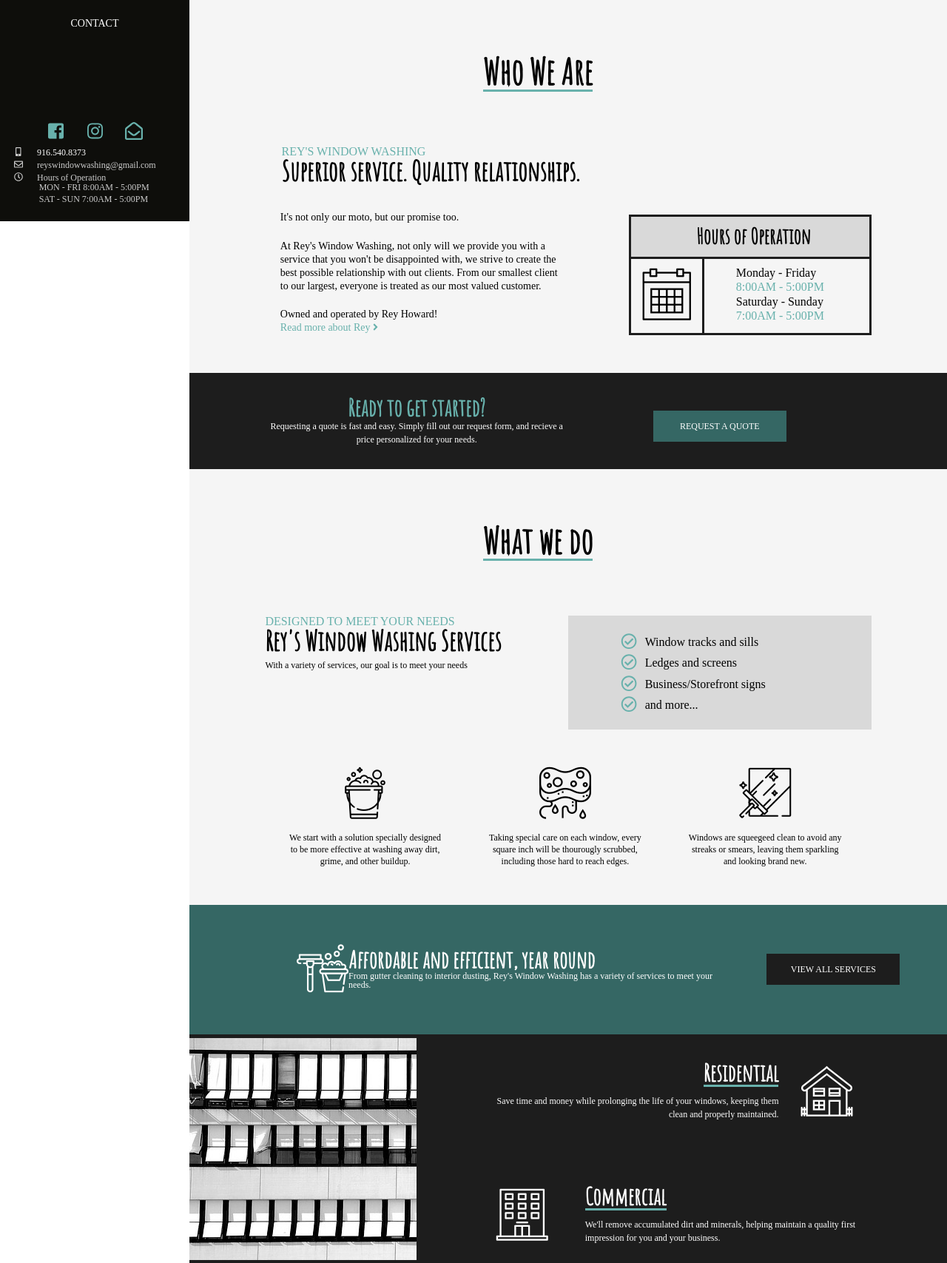
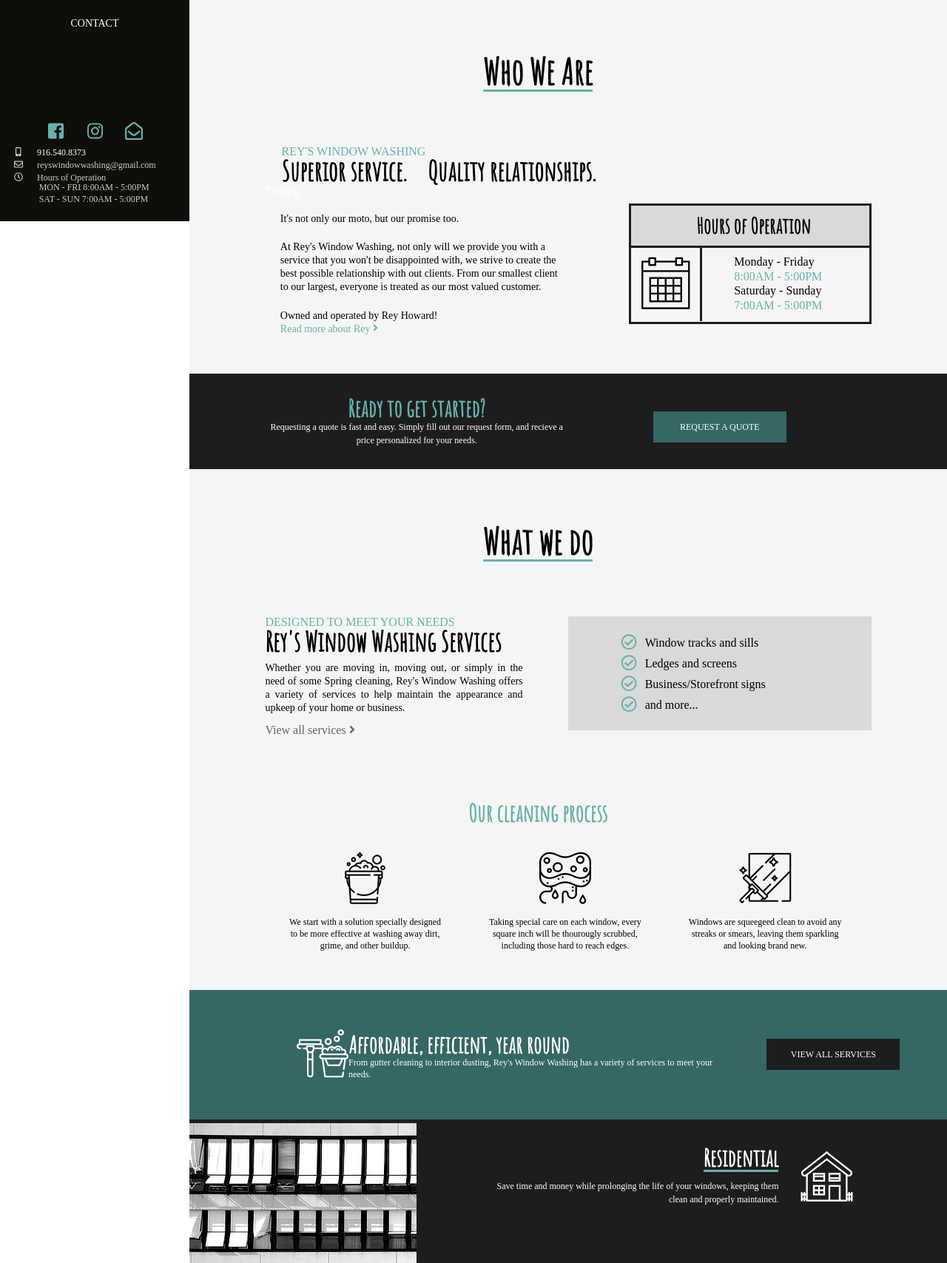
Before and after one commit to adriennekarnoski/reys_window_washing, a Flask app: page / in a window 1280 px wide. Shown: the part 501-2208 px from the top of the page at 74% size. Run offline with Flask 2, Linux system fonts and the light colour scheme; some libraries are stand-ins or nearby versions; some web fonts are replaced.

Commit message:
fixing a couple things

```diff
--- a/static/base.css
+++ b/static/base.css
@@ -1,5 +1,12 @@
 
 /*base.css: Classes to control the general style of elements throughout the site*/
+
+
+input {
+    -webkit-appearance: none;
+    -moz-appearance: none;
+    appearance: none;
+}
 
 /*background colors*/
 
@@ -78,7 +85,7 @@
 }
 
 .sub_heading {
-    font-size: 0.8em;
+    font-size: 1em;
     text-transform: uppercase;
 }
 
@@ -89,7 +96,7 @@
 
 .tiny_heading {
     display: block;
-    font-size: 0.7em;
+    font-size: 0.9em;
     text-transform: uppercase;
 }
 
@@ -119,6 +126,16 @@
     text-align: center;
 }
 
+.text_center_mobile {
+    text-align: center;
+}
+
+@media screen and (min-width: 640px) {
+    .text_center_mobile {
+        text-align: left;
+    }
+}
+
 .text_right {
     text-align: right;
 }
@@ -140,12 +157,17 @@
     color: #1d1d1d;
 }
 
+.text_med_gray {
+    color: #666666;
+}
+
 .text_light_gray {
     color: #d9d9d9;
 }
 
 p {
     font-size: 12px;
+    line-height: 16px;
 }
 
 a {
--- a/static/layout.css
+++ b/static/layout.css
@@ -194,6 +194,24 @@
     }
 }
 
+.desktop_show {
+    display: none;
+}
+
+.mobile_show {
+    display: inline-block;
+}
+
+@media screen and (min-width: 640px) {
+    .desktop_show {
+        display: inline-block;
+    }
+
+    .mobile_show {
+        display: none;
+    }
+}
+
 /*home*/
 
 .home_background {
@@ -221,16 +239,16 @@
 
 @media screen and (min-width: 640px) {
     .grid_square .grid_small {
-        width: 22%;
+        width: calc(22% - 3px);
         padding: 4%;
         display: inline-block;
+        border-right: solid #1d1d1d 3px;
     }
 
     .grid_square .grid_big {
-        width: calc(62% - 3px);
+        width: 62%;
         padding: 4%;
         display: inline-block;
-        border-left: solid #1d1d1d 3px;
     }
 }
 
--- a/static/text.css
+++ b/static/text.css
@@ -35,11 +35,16 @@
     padding-left: 0%;
 }
 
+.introduction h3 {
+    display: inline-block;
+}
+
 .introduction p {
     padding-left: 0%;
     padding-top: 5%;
     font-size: 14px;
     line-height: 18px;
+    text-align: justify;
 }
 
 .introduction p a {
@@ -51,14 +56,27 @@
     .introduction h2, .introduction h3 {
         padding-left: 3%;
     }
+    .introduction h3 {
+        display: inline;
+    }
 
     .introduction p  {
         padding-left: 5%;
+        text-align: left;
     }
 }
 
 .request_container p {
     font-size: 12px;
+    line-height: 18px;
+}
+
+.home_services p {
+    width: 80%;
+    margin: auto;
+    text-align: justify;
+    padding-bottom: 3%;
+    font-size: 14px;
     line-height: 18px;
 }
 
@@ -74,11 +92,25 @@
     padding-bottom: 15%;
 }
 
+.process_icons h2 {
+    padding: 10%;
+}
+
 @media screen and (min-width: 640px) {
+    .home_services p {
+        width: 85%;
+        margin: 0%;
+        text-align: justify;
+    }
+
     .process_icons p {
         padding-bottom: 0%;
         font-size: 12px;
         line-height: 16px;
+    }
+
+    .process_icons h2 {
+        padding: 5%;
     }
 }
 
@@ -122,19 +154,26 @@
 .numbers h4 {
     display: inline-block;
     border: solid #68b1ac 2px;
-    padding: 6px 20px;
+    padding: 6px 18px;
     border-radius: 50%;
     margin: 20px 10px;
 }
 
 .numbers h5 {
-    width: 200px;
+    width: 230px;
+    text-align: center;
     display: inline-block;
     font-family: 'Amatic SC';
     font-size: 2em;
     font-weight: bolder;
     padding-top: 4%;
     border-bottom: solid #d9d9d9 3px;
+}
+
+.numbers_description p {
+    font-size: 14px;
+    line-height: 18px;
+    text-align: justify;
 }
 
 .numbers p {
@@ -146,8 +185,12 @@
 }
 
 @media screen and (min-width: 640px) {
+    .numbers h4 {
+        padding: 6px 20px;
+    }
 
     .numbers h5 {
+        text-align: left;
         border-bottom: none;
     }
 
@@ -268,11 +311,19 @@
     padding-top: 4%;
 }
 
+.referral article p {
+    margin-top: 3%;
+}
+
 @media screen and (min-width: 640px) {
     .military i {
         display: inline-block;
         padding-top: 25%;
         padding-left: 10%;
+    }
+
+    .referral article p {
+        margin-top: 0%;
     }
 }
 
@@ -366,7 +417,7 @@
 .sent_icon i {
     display: inline-block;
     font-size: 7em;
-    padding: 30% 0%;
+    padding: 25% 0%;
 }
 
 @media screen and (min-width: 640px) {
--- a/templates/home.html
+++ b/templates/home.html
@@ -18,9 +18,11 @@
         </article>
         <article class="one left">
             <h2 class="sub_heading text_teal">Rey's Window Washing</h2>
-            <h3 class="heading">Superior service. Quality relationships.</h3>
+            <h3 class="heading">Superior service. </h3>
+            <h3 class="heading">Quality relationships.</h3>
         </article>
         <article class="two_even left">
+            <a href="instagram://user?username=reyswindowwashing">Testing</a>
             <p>It's not only our moto, but our promise too.</p>
             <p>At Rey's Window Washing, not only will we provide you with a service that you won't be disappointed with, we strive to create the best possible relationship with out clients. From our smallest client to our largest, everyone is treated as our most valued customer.</p>
             <p>Owned and operated by Rey Howard! <a href="{{ url_for('about') }}" class="text_teal">Read more about Rey <i class="fas fa-angle-right"></i></a></p>
@@ -56,10 +58,12 @@
         <article class="one left text_center">
             <h1 class="big_heading">What we do</h1>
         </article>
-        <article class="two_even left">
+        <article class="two_even left text_center_mobile">
             <h2 class="sub_heading text_teal">Designed to meet your needs</h2>
             <h3 class="heading">Rey's Window Washing Services</h3>
-            <p>With a variety of services, our goal is to meet your needs</p> </article>
+            <p>Whether you are moving in, moving out, or simply in the need of some Spring cleaning, Rey's Window Washing offers a variety of services to help maintain the appearance and upkeep of your home or business.</p>
+            <a href="{{ url_for('services') }}" class="text_med_gray">View all services <i class="fas fa-angle-right"></i></a>
+        </article>
         <article class="two_even right light_gray">
             <ul class="light_gray">
                 <li><i class="far fa-check-circle fa-lg"></i>Window tracks and sills</li>
@@ -71,6 +75,9 @@
     </section>
 
     <section class="container white clearfix process_icons">
+        <article class="one left text_center">
+            <h2 class="semi_heading text_teal">Our cleaning process</h2>
+        </article>
         <article class="three left text_center">
             <i class="flaticon-bubble icon"></i>
             <p>We start with a solution specially designed to be more effective at washing away dirt, grime, and other buildup.</p>
@@ -91,8 +98,8 @@
                 <span class="right"><i class="flaticon-broom icon"></i></span>
             </section>
             <article class="small_padding">
-            <section class="two_big right">
-                <h3 class="semi_heading">Affordable and efficient, year round</h3>
+            <section class="two_big right text_center_mobile">
+                <h3 class="semi_heading">Affordable, efficient, year round</h3>
                 <p>From gutter cleaning to interior dusting, Rey's Window Washing has a variety of services to meet your needs.</p>
             </section>
         </article>
@@ -134,17 +141,17 @@
         </article>
         <article class="two_big right numbers">
             <section class="clearfix">
-                <article class="one left">
+                <article>
                     <h4 class="heading left">1</h4>
                     <h5>Explore Services</h5>
                      <p>Lorem ipsum dolor sit amet, consectetur adipiscing elit.</p>
                 </article>
-                <article class="one left">
+                <article>
                     <h4 class="heading left">2</h4>
                     <h5>Check out Discounts</h5>
                     <p>Lorem ipsum dolor sit amet, consectetur adipiscing elit.</p>
                 </article>
-                <article class="one left">
+                <article>
                     <h4 class="heading left">3</h4>
                     <h5>Get a Quote</h5>
                     <p>Lorem ipsum dolor sit amet, consectetur adipiscing elit.</p>
@@ -158,7 +165,7 @@
         <article class="two_small left quality_icon">
             <i class="flaticon-testimonial icon"></i>
         </article>
-        <article class="two_big right text_left">
+        <article class="two_big right text_center_mobile">
                 <h3 class="semi_heading">What people are saying</h3>
                 <p class="text_small">Customer satisfaction is a top priority at Rey's Window Washing and we strive to deliver valuable services and upstanding experiences. Read our customer reviews or leave one of your own!</p>
                 <a href="https://www.yelp.com/biz/reys-window-washing-sacramento?uid=XVlx30jfdXWnVayECNR9vw&utm_source=ishare" class="link text_teal"> Read Reviews <i class="fas fa-angle-right"></i></a>
```
Also changed, not shown: static/modules.css (+17 -6 lines), templates/discounts.html (+11 -0 lines), templates/services.html (+17 -1 lines).
